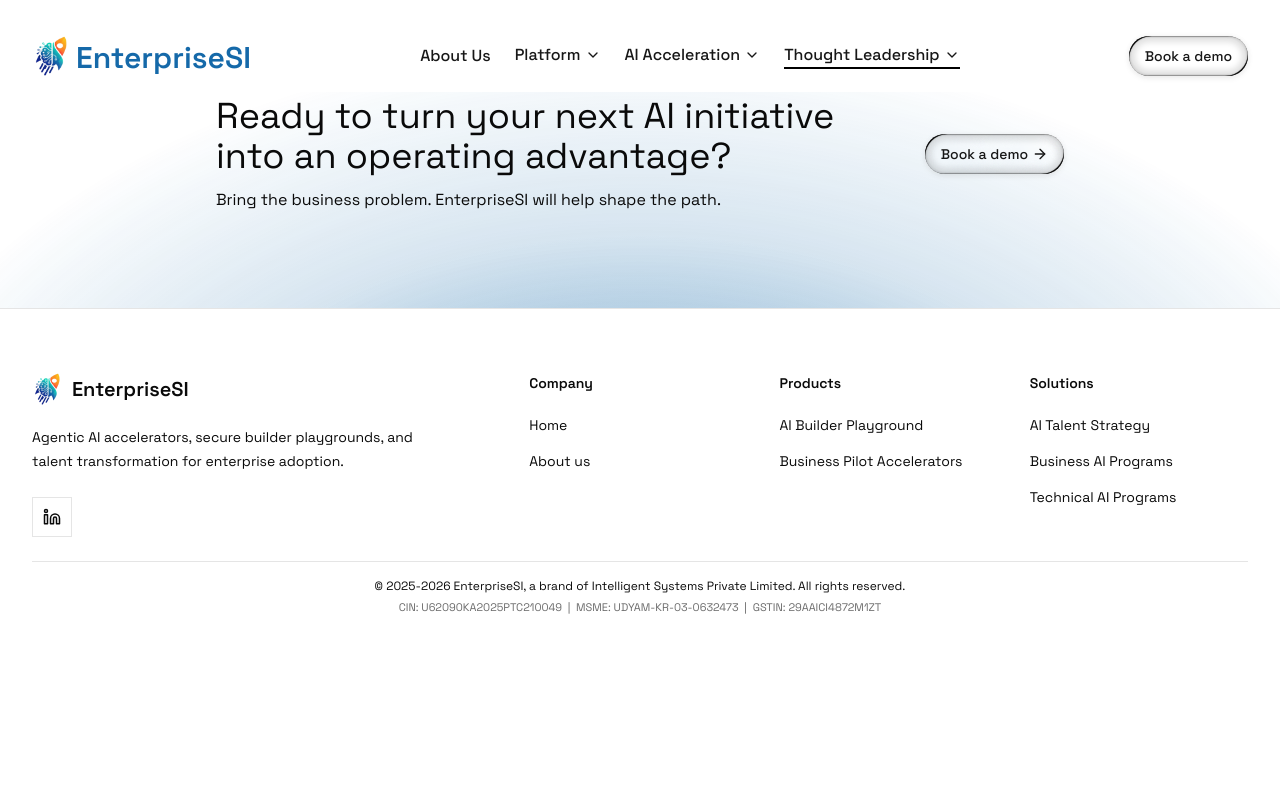
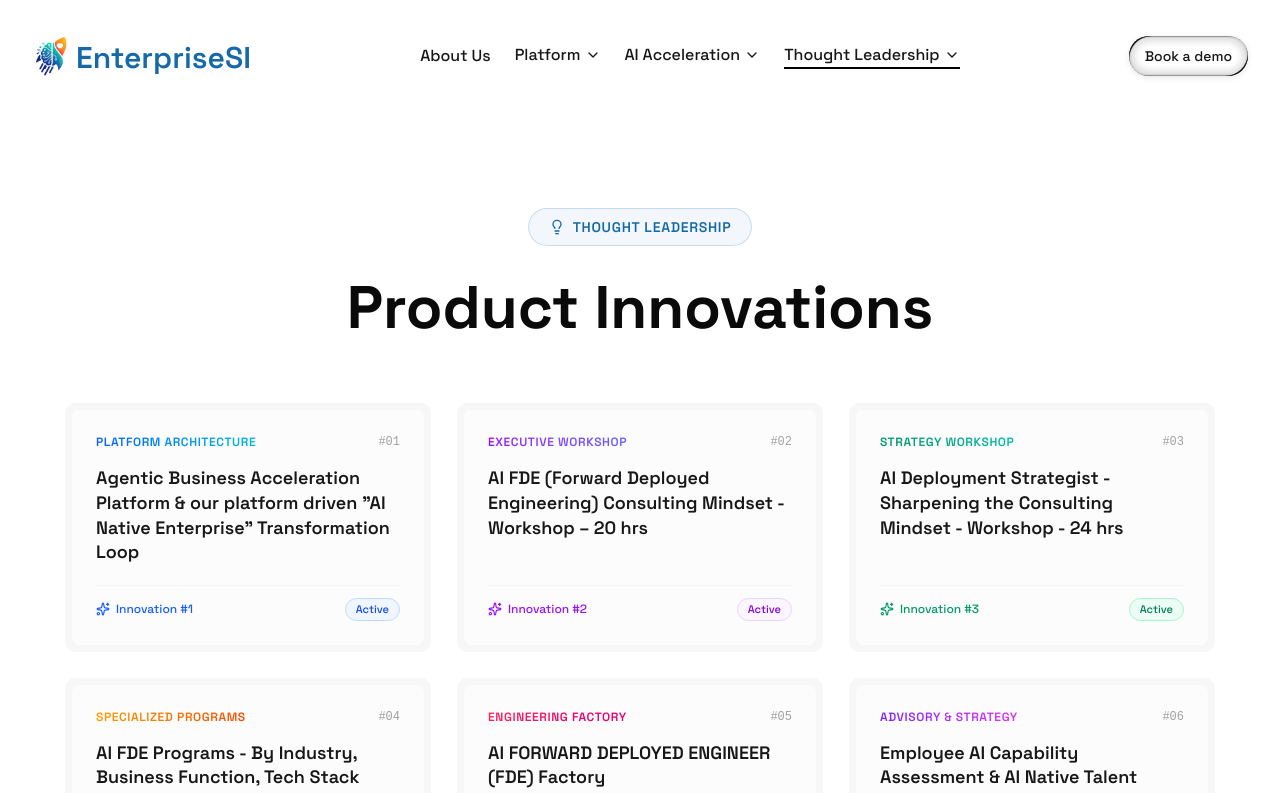
Before and after one commit to EnterpriseSI-Product-Engineering/esi-website, a React (Vite) app: page /thought-leadership/product-innovation in a window 1280 px wide. Shown: the top 793 px of the page. Built offline with nearby package versions, Linux system fonts and the light colour scheme.

Commit message:
feat: add Product Innovations under Thought Leadership with scroll slide animations

```diff
--- a/src/App.jsx
+++ b/src/App.jsx
@@ -18,6 +18,8 @@ import AITechnicalPrograms from "./pages/AITechnicalPrograms";
 import AIForwardDeployedArchitect from "./pages/AIForwardDeployedArchitect";
 import Blogs from "./pages/Blogs";
 import BlogPost from "./pages/BlogPost";
+import ProductInnovation from "./pages/ProductInnovation";
+
 const App = () => {
   return (
     <Router>
@@ -39,6 +41,7 @@ const App = () => {
           <Route path="/solutions/ai-forward-deployed-architect" element={<AIForwardDeployedArchitect />} />
           <Route path="/thought-leadership/blogs" element={<Blogs />} />
           <Route path="/thought-leadership/blogs/:slug" element={<BlogPost />} />
+          <Route path="/thought-leadership/product-innovation" element={<ProductInnovation />} />
           {/* demo page */}
           <Route path="/demo" element={<Demo />} />
         </Routes>
--- a/src/components/common/Navbar.jsx
+++ b/src/components/common/Navbar.jsx
@@ -11,6 +11,7 @@ import {
   Code,
   X,
   BookOpen,
+  Lightbulb,
 } from "lucide-react";
 import { Link, useLocation } from "react-router";
 import {
@@ -272,6 +273,14 @@ const Navbar = () => {
                         </span>
                       </DropdownMenuItem>
                     </Link>
+                    <Link to="/thought-leadership/product-innovation">
+                      <DropdownMenuItem className="group text-md p-3 rounded-lg hover:bg-[#1569a9]/5 transition-all duration-300 cursor-pointer border border-transparent hover:border-[#1569a9]/20">
+                        <Lightbulb className="mr-3 w-4 h-4 text-[#1569a9]" />
+                        <span className="text-neutral-900 font-medium">
+                          Product Innovations
+                        </span>
+                      </DropdownMenuItem>
+                    </Link>
                   </div>
                 </DropdownMenuContent>
               </DropdownMenu>
@@ -397,6 +406,13 @@ const Navbar = () => {
               >
                 Blogs
               </Link>
+              <Link
+                to="/thought-leadership/product-innovation"
+                onClick={() => setIsMobileMenuOpen(false)}
+                className="block pl-4 py-3 text-base"
+              >
+                Product Innovations
+              </Link>
             </div>
             <div className="pt-4">
               <Link to="/demo" onClick={() => setIsMobileMenuOpen(false)}>
--- /dev/null
+++ b/src/pages/ProductInnovation.jsx
@@ -0,0 +1,199 @@
+import { Lightbulb, Sparkles } from "lucide-react";
+import { GradientCard } from "@/components/ui/animatedcard";
+import { motion as Motion } from "framer-motion";
+
+const innovations = [
+  {
+    id: 1,
+    title: 'Agentic Business Acceleration Platform & our platform driven "AI Native Enterprise" Transformation Loop',
+    category: "Platform Architecture",
+    gradient: "from-blue-600 to-cyan-500",
+    hoverGradient: "group-hover:from-blue-600 group-hover:to-cyan-500",
+    badgeClass: "bg-blue-50 text-blue-700 border-blue-200",
+    accentColor: "text-blue-600",
+  },
+  {
+    id: 2,
+    title: "AI FDE (Forward Deployed Engineering) Consulting Mindset - Workshop – 20 hrs",
+    category: "Executive Workshop",
+    gradient: "from-purple-600 to-indigo-500",
+    hoverGradient: "group-hover:from-purple-600 group-hover:to-indigo-500",
+    badgeClass: "bg-purple-50 text-purple-700 border-purple-200",
+    accentColor: "text-purple-600",
+  },
+  {
+    id: 3,
+    title: "AI Deployment Strategist - Sharpening the Consulting Mindset - Workshop - 24 hrs",
+    category: "Strategy Workshop",
+    gradient: "from-emerald-600 to-teal-500",
+    hoverGradient: "group-hover:from-emerald-600 group-hover:to-teal-500",
+    badgeClass: "bg-emerald-50 text-emerald-700 border-emerald-200",
+    accentColor: "text-emerald-600",
+  },
+  {
+    id: 4,
+    title: "AI FDE Programs - By Industry, Business Function, Tech Stack",
+    category: "Specialized Programs",
+    gradient: "from-amber-500 to-orange-600",
+    hoverGradient: "group-hover:from-amber-500 group-hover:to-orange-600",
+    badgeClass: "bg-amber-50 text-amber-700 border-amber-200",
+    accentColor: "text-amber-600",
+  },
+  {
+    id: 5,
+    title: "AI FORWARD DEPLOYED ENGINEER (FDE) Factory",
+    category: "Engineering Factory",
+    gradient: "from-rose-500 to-pink-600",
+    hoverGradient: "group-hover:from-rose-500 group-hover:to-pink-600",
+    badgeClass: "bg-rose-50 text-rose-700 border-rose-200",
+    accentColor: "text-rose-600",
+  },
+  {
+    id: 6,
+    title: "Employee AI Capability Assessment & AI Native Talent Transformation Strategy - Advisory",
+    category: "Advisory & Strategy",
+    gradient: "from-violet-600 to-fuchsia-500",
+    hoverGradient: "group-hover:from-violet-600 group-hover:to-fuchsia-500",
+    badgeClass: "bg-violet-50 text-violet-700 border-violet-200",
+    accentColor: "text-violet-600",
+  },
+  {
+    id: 7,
+    title: "Domain (Industries, Business Functions) Deepdive for AI & Software Engineers",
+    category: "Domain Deepdive",
+    gradient: "from-cyan-600 to-blue-500",
+    hoverGradient: "group-hover:from-cyan-600 group-hover:to-blue-500",
+    badgeClass: "bg-cyan-50 text-cyan-700 border-cyan-200",
+    accentColor: "text-cyan-600",
+  },
+  {
+    id: 8,
+    title: "AI Forward Deployed Engineering Academy Toolkit for AI Talent Factory",
+    category: "Academy Toolkit",
+    gradient: "from-teal-600 to-emerald-500",
+    hoverGradient: "group-hover:from-teal-600 group-hover:to-emerald-500",
+    badgeClass: "bg-teal-50 text-teal-700 border-teal-200",
+    accentColor: "text-teal-600",
+  },
+  {
+    id: 9,
+    title: "AITech Webinar Series",
+    category: "Webinar Series",
+    gradient: "from-indigo-600 to-purple-500",
+    hoverGradient: "group-hover:from-indigo-600 group-hover:to-purple-500",
+    badgeClass: "bg-indigo-50 text-indigo-700 border-indigo-200",
+    accentColor: "text-indigo-600",
+  },
+  {
+    id: 10,
+    title: "Managed Agentic Sandboxes (custom) for Experimentation & Prototyping Agentic Business Systems - Post Training Applied AI",
+    category: "Managed Sandboxes",
+    gradient: "from-orange-500 to-amber-600",
+    hoverGradient: "group-hover:from-orange-500 group-hover:to-amber-600",
+    badgeClass: "bg-orange-50 text-orange-700 border-orange-200",
+    accentColor: "text-orange-600",
+  },
+  {
+    id: 11,
+    title: "AI Skilling at scale for Tech & Business Employees w/o need for human trainers",
+    category: "Scaled Skilling",
+    gradient: "from-fuchsia-600 to-pink-500",
+    hoverGradient: "group-hover:from-fuchsia-600 group-hover:to-pink-500",
+    badgeClass: "bg-fuchsia-50 text-fuchsia-700 border-fuchsia-200",
+    accentColor: "text-fuchsia-600",
+  },
+  {
+    id: 12,
+    title: "AI Coach (10 AI SMEs-in-a-box) service for Sr leaders & mid level managers",
+    category: "Executive AI Coaching",
+    gradient: "from-sky-600 to-indigo-600",
+    hoverGradient: "group-hover:from-sky-600 group-hover:to-indigo-600",
+    badgeClass: "bg-sky-50 text-sky-700 border-sky-200",
+    accentColor: "text-sky-600",
+  },
+];
+
+const getSlideInitial = (index) => {
+  const col = index % 3;
+  if (col === 0) return { opacity: 0, y: 50, x: -25 };
+  if (col === 2) return { opacity: 0, y: 50, x: 25 };
+  return { opacity: 0, y: 50, x: 0 };
+};
+
+const ProductInnovation = () => {
+  return (
+    <div className="container mx-auto px-4 py-32 overflow-hidden">
+      <Motion.div
+        initial={{ opacity: 0, y: 30 }}
+        animate={{ opacity: 1, y: 0 }}
+        transition={{ duration: 0.6, ease: "easeOut" }}
+        className="max-w-5xl mx-auto text-center mb-16 mt-20"
+      >
+        <div className="inline-flex items-center gap-2 px-5 py-2 mb-8 rounded-full bg-[#1569a9]/5 border border-[#1569a9]/20">
+          <Lightbulb className="w-4 h-4 text-[#1569a9]" />
+          <span className="text-sm font-semibold text-[#1569a9] uppercase tracking-wider">
+            Thought Leadership
+          </span>
+        </div>
+
+        <h1 className="text-4xl md:text-6xl font-bold mb-6">
+          <span>Product Innovations</span>
+        </h1>
+      </Motion.div>
+
+      <div className="max-w-6xl mx-auto grid md:grid-cols-2 lg:grid-cols-3 gap-6">
+        {innovations.map((item, index) => (
+          <Motion.div
+            key={item.id}
+            initial={getSlideInitial(index)}
+            whileInView={{ opacity: 1, y: 0, x: 0 }}
+            viewport={{ once: true, amount: 0.15 }}
+            transition={{
+              duration: 0.6,
+              delay: (index % 3) * 0.12,
+              ease: [0.22, 1, 0.36, 1],
+            }}
+            className="h-full"
+          >
+            <GradientCard className="group h-full transition-all duration-300 hover:scale-[1.02] hover:-translate-y-1 rounded-xl">
+              <div className="p-6 flex flex-col justify-between h-full min-h-[220px]">
+                <div>
+                  <div className="flex items-center justify-between gap-2 mb-4">
+                    <span
+                      className={`text-xs font-semibold uppercase tracking-wider bg-gradient-to-r ${item.gradient} bg-clip-text text-transparent`}
+                    >
+                      {item.category}
+                    </span>
+                    <span className="text-xs font-mono text-neutral-400 font-medium">
+                      #{String(index + 1).padStart(2, "0")}
+                    </span>
+                  </div>
+                  <h3
+                    className={`text-lg font-semibold text-neutral-900 group-hover:bg-gradient-to-r ${item.hoverGradient} group-hover:bg-clip-text group-hover:text-transparent transition-all duration-300 leading-snug`}
+                  >
+                    {item.title}
+                  </h3>
+                </div>
+                <div className="mt-5 pt-3 border-t border-neutral-100 flex items-center justify-between">
+                  <span
+                    className={`inline-flex items-center gap-1.5 text-xs font-medium ${item.accentColor}`}
+                  >
+                    <Sparkles className="w-3.5 h-3.5" />
+                    Innovation #{index + 1}
+                  </span>
+                  <span
+                    className={`text-[11px] font-medium px-2.5 py-0.5 rounded-full border ${item.badgeClass}`}
+                  >
+                    Active
+                  </span>
+                </div>
+              </div>
+            </GradientCard>
+          </Motion.div>
+        ))}
+      </div>
+    </div>
+  );
+};
+
+export default ProductInnovation;
```
